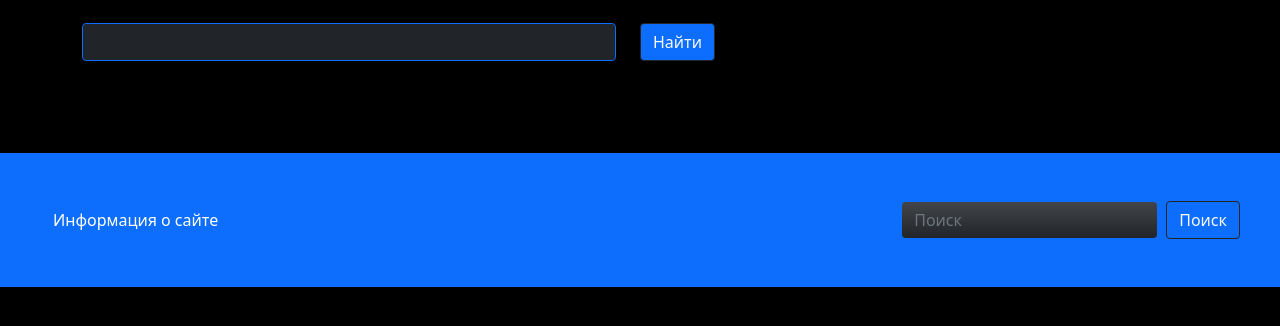
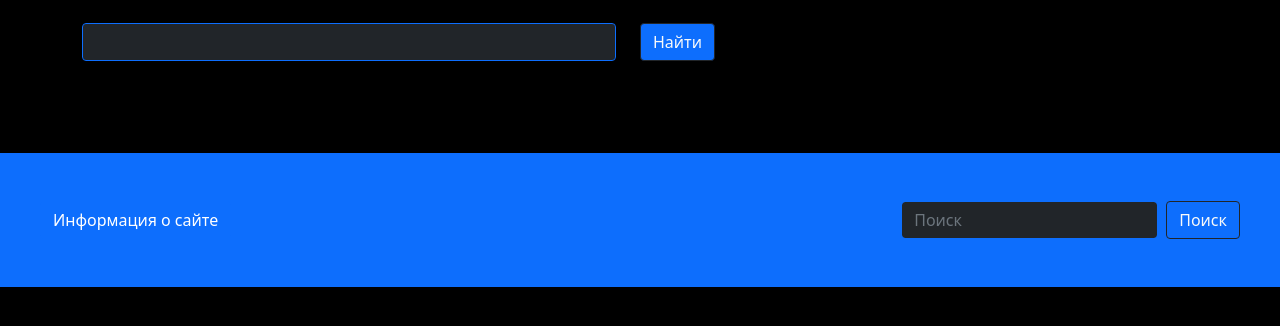
Before and after one commit to LebedevSergeyVach/SerphantomApplication, a Django app: page /android in a window 1280 px wide. Shown: the part 166-492 px from the top of the page. Run offline with Django 5.2, Linux system fonts and the light colour scheme; data that the repository does not hold is empty; some libraries are stand-ins or nearby versions.

Commit message:
Update urls.py

```diff
--- a/advertisements/advertisements/urls.py
+++ b/advertisements/advertisements/urls.py
@@ -34,5 +34,8 @@ if settings.DEBUG:
     urlpatterns += static(
         settings.STATIC_URL, document_root=settings.STATIC_ROOT
     )
+    urlpatterns += static(
+        settings.STATIC_URL, document_root=settings.STATICFILES_ROOT
+    )
 else:
     settings.DEBUG = False
--- a/advertisements/templates/base.html
+++ b/advertisements/templates/base.html
@@ -18,8 +18,13 @@
 {#        integrity="sha384-kenU1KFdBIe4zVF0s0G1M5b4hcpxyD9F7jL+jjXkk+Q2h455rYXK/7HAuoJl+0I4"#}
 {#        crossorigin="anonymous"></script>#}
 
-<link href="https://cdn.jsdelivr.net/npm/bootstrap@5.1.3/dist/css/bootstrap.min.css" rel="stylesheet" integrity="sha384-1BmE4kWBq78iYhFldvKuhfTAU6auU8tT94WrHftjDbrCEXSU1oBoqyl2QvZ6jIW3" crossorigin="anonymous">
-<script src="https://cdn.jsdelivr.net/npm/bootstrap@5.1.3/dist/js/bootstrap.bundle.min.js" integrity="sha384-ka7Sk0Gln4gmtz2MlQnikT1wXgYsOg+OMhuP+IlRH9sENBO0LRn5q+8nbTov4+1p" crossorigin="anonymous"></script>
+    <link href="https://cdn.jsdelivr.net/npm/bootstrap@5.1.3/dist/css/bootstrap.min.css" rel="stylesheet"
+          integrity="sha384-1BmE4kWBq78iYhFldvKuhfTAU6auU8tT94WrHftjDbrCEXSU1oBoqyl2QvZ6jIW3"
+          crossorigin="anonymous">
+
+    <script src="https://cdn.jsdelivr.net/npm/bootstrap@5.1.3/dist/js/bootstrap.bundle.min.js"
+            integrity="sha384-ka7Sk0Gln4gmtz2MlQnikT1wXgYsOg+OMhuP+IlRH9sENBO0LRn5q+8nbTov4+1p"
+            crossorigin="anonymous"></script>
 
   <title>{% block title %} BASE {% endblock %}</title>
 </head>
@@ -210,7 +215,7 @@
 {#        </li>#}
       </ul>
       <form class="d-flex my-2 my-lg-0" method="get">
-        <input class="form-control me-sm-2 bg-dark bg-gradient text-light btn-outline-primary" type="text" placeholder="Поиск" name="query"  value="{% if title %} {{ title }} {% endif %}">
+        <input class="form-control me-sm-2 bg-dark text-light btn-outline-primary" type="text" placeholder="Поиск" name="query"  value="{% if title %} {{ title }} {% endif %}">
         <button class="btn btn-outline-dark my-2 my-sm-0 text-light" type="submit">Поиск</button>
       </form>
     </div>
```
Also changed, not shown: advertisements/advertisements/settings.py (+7 -7 lines).
